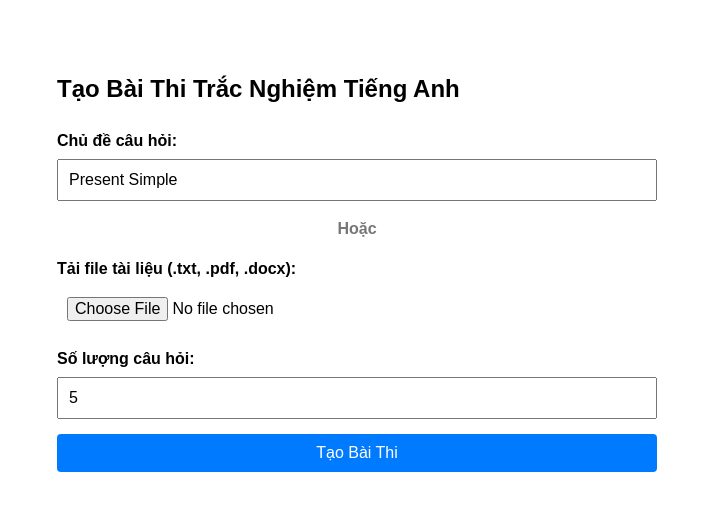
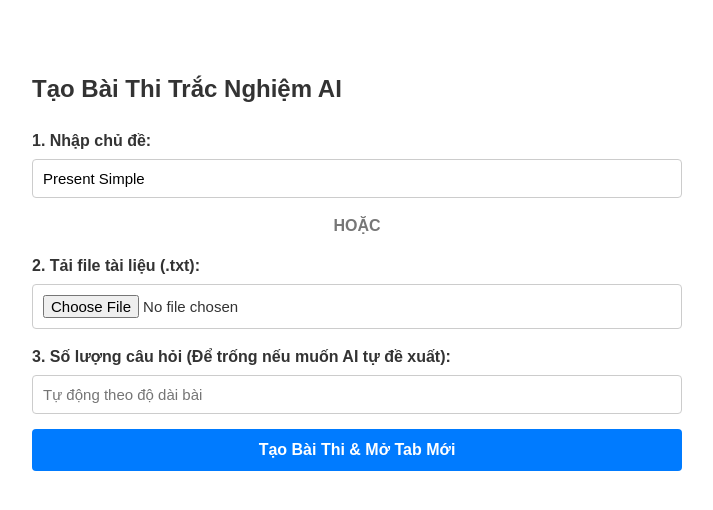
Before and after one commit to vph123/tinhoc, a website: page public/index.html in a window 1280 px wide. Shown: the whole page, without its empty margins (283-996 px from the left). Drawn offline with Linux system fonts and the light colour scheme.

Commit message:
Update index.html

```diff
--- a/public/index.html
+++ b/public/index.html
@@ -3,45 +3,44 @@
 <head>
     <meta charset="UTF-8">
     <meta name="viewport" content="width=device-width, initial-scale=1.0">
-    <title>Ôn Tập Trắc Nghiệm Tiếng Anh</title>
+    <title>Tạo Bài Thi Trắc Nghiệm Tiếng Anh AI</title>
     <style>
-        body { font-family: Arial, sans-serif; max-width: 600px; margin: 30px auto; padding: 20px; line-height: 1.6; }
+        body { font-family: Arial, sans-serif; max-width: 650px; margin: 30px auto; padding: 20px; line-height: 1.6; color: #333; }
         .form-group { margin-bottom: 15px; }
         label { display: block; font-weight: bold; margin-bottom: 5px; }
-        input, button { width: 100%; padding: 10px; box-sizing: border-box; font-size: 16px; }
-        button { background-color: #007bff; color: white; border: none; cursor: pointer; border-radius: 4px; }
-        button:disabled { background-color: #cccccc; }
-        .question-card { background: #f9f9f9; border: 1px solid #ddd; padding: 15px; margin-top: 15px; border-radius: 5px; }
-        .option { margin: 5px 0; }
-        #loading { display: none; color: #666; font-style: italic; }
+        input[type="text"], input[type="number"], input[type="file"] { width: 100%; padding: 10px; box-sizing: border-box; font-size: 15px; border: 1px solid #ccc; border-radius: 4px; }
+        button { width: 100%; padding: 12px; font-size: 16px; font-weight: bold; background-color: #007bff; color: white; border: none; border-radius: 4px; cursor: pointer; }
+        button:disabled { background-color: #cccccc; cursor: not-allowed; }
         .divider { text-align: center; font-weight: bold; margin: 15px 0; color: #777; }
+        .file-info { background: #eef7ff; border: 1px solid #bce1ff; padding: 10px; border-radius: 4px; margin-top: 8px; font-size: 14px; display: none; }
+        #loading { display: none; color: #007bff; font-weight: bold; margin-top: 15px; text-align: center; }
     </style>
 </head>
 <body>
 
-    <h2>Tạo Bài Thi Trắc Nghiệm Tiếng Anh</h2>
+    <h2>Tạo Bài Thi Trắc Nghiệm AI</h2>
 
     <div class="form-group">
-        <label for="topic">Chủ đề câu hỏi:</label>
-        <input type="text" id="topic" placeholder="Nhập chủ đề (vd: Present Simple)" value="Present Simple">
+        <label for="topic">1. Nhập chủ đề:</label>
+        <input type="text" id="topic" placeholder="Ví dụ: Present Simple, Job Interview..." value="Present Simple">
     </div>
 
-    <div class="divider">Hoặc</div>
+    <div class="divider">HOẶC</div>
 
     <div class="form-group">
-        <label for="fileInput">Tải file tài liệu (.txt, .pdf, .docx):</label>
-        <input type="file" id="fileInput" accept=".txt,.pdf,.doc,.docx">
+        <label for="fileInput">2. Tải file tài liệu (.txt):</label>
+        <input type="file" id="fileInput" accept=".txt" onchange="handleFileSelect()">
+        <div id="fileInfo" class="file-info"></div>
     </div>
 
     <div class="form-group">
-        <label for="numQuestions">Số lượng câu hỏi:</label>
-        <input type="number" id="numQuestions" value="5" min="1" max="10">
+        <label for="numQuestions">3. Số lượng câu hỏi (Để trống nếu muốn AI tự đề xuất):</label>
+        <input type="number" id="numQuestions" placeholder="Tự động theo độ dài bài" min="1" max="20">
     </div>
 
-    <button id="btnGenerate" onclick="generateQuiz()">Tạo Bài Thi</button>
+    <button id="btnGenerate" onclick="generateQuiz()">Tạo Bài Thi & Mở Tab Mới</button>
 
-    <p id="loading">Đang kết nối Gemini AI để tạo câu hỏi, vui lòng đợi giây lát...</p>
-    <div id="quizContainer"></div>
+    <p id="loading">⏳ Đang phân tích nội dung & tạo bài thi, vui lòng đợi giây lát...</p>
 
     <script src="script.js"></script>
 </body>
```
